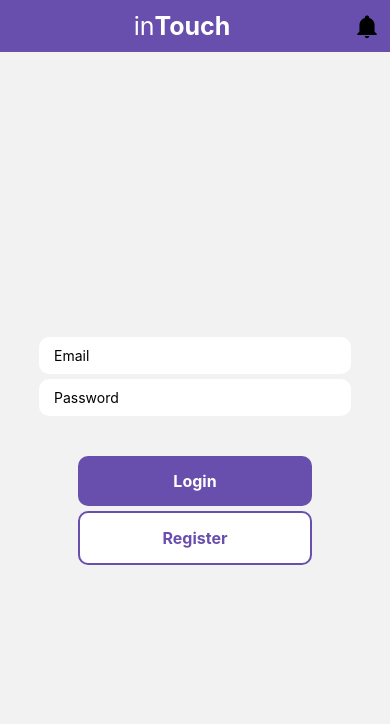
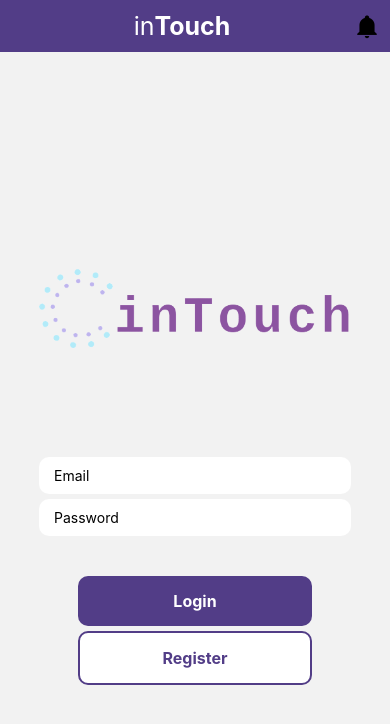
Before and after one commit to mhyneman8/inTouch, a React Native app: screen /Login in a window 390 px wide. Shown: the top 724 px of the page. Built offline with nearby package versions, Linux system fonts and the light colour scheme.

Commit message:
update colors and add logo

```diff
--- a/App.js
+++ b/App.js
@@ -174,7 +174,7 @@ const styles = StyleSheet.create({
     justifyContent: 'center',
   },
   statusBar: {
-    backgroundColor: '#c9b6fc',
+    backgroundColor: '#bab1d2',
     height: Constants.statusBarHeight
   }
 });
--- a/components/connect.js
+++ b/components/connect.js
@@ -99,7 +99,7 @@ export default class Connect extends React.Component {
         <View style={styles.container}>
           <View>
             {this.state.chatRooms.map(({ _id, user2 }) => (
-              <View style={styles.row}>
+              <View key={_id} style={styles.row}>
                 {/* <Text key={_id}>{user2}</Text> */}
                 <TouchableOpacity style={styles.button}
                 onPress={() => this.props.navigation.navigate('Message')}>
--- a/components/login.js
+++ b/components/login.js
@@ -1,5 +1,5 @@
 import React, { useState, useEffect } from 'react';
-import { StyleSheet, Text, View, TextInput, TouchableOpacity, KeyboardAvoidingView } from 'react-native';
+import { StyleSheet, Text, View, TextInput, TouchableOpacity, KeyboardAvoidingView, Image } from 'react-native';
 import { useNavigation } from '@react-navigation/core';
 // import { auth } from '../services/firebase';
 
@@ -43,6 +43,7 @@ const LoginScreen = () => {
             style={styles.container}
             behavior="padding"
         >
+            <Image source={require('../assets/logo.png')} style={styles.logo} />
             <View style={styles.inputContainer}>
                 <TextInput
                     placeholder='Email'
@@ -93,7 +94,7 @@ const styles = StyleSheet.create({
         width: '80%'
     },
     input: {
-        backgroundColor: 'white',
+        backgroundColor: '#fff',
         paddingHorizontal: 15,
         paddingVertical: 10,
         borderRadius: 10,
@@ -106,16 +107,16 @@ const styles = StyleSheet.create({
         marginTop: 40,
     },
     button: {
-        backgroundColor: '#694fad',
+        backgroundColor: '#523d87',
         width: '100%',
         padding: 15,
         borderRadius: 10,
         alignItems: 'center',
     },
     buttonOutline: {
-        backgroundColor: 'white',
+        backgroundColor: '#fff',
         marginTop: 5,
-        borderColor: '#694fad',
+        borderColor: '#523d87',
         borderWidth: 2,
     },
     buttonText: {
@@ -124,8 +125,14 @@ const styles = StyleSheet.create({
     fontSize: 16,
     },
     buttonOutlineText: {
-    color: '#694fad',
+    color: '#523d87',
     fontWeight: '700',
     fontSize: 16,
     },
+    logo: {
+        width: '80%',
+        height: 200,
+        resizeMode: 'contain',
+        marginBottom: 40
+    }
 })
--- a/components/topBar.js
+++ b/components/topBar.js
@@ -32,7 +32,7 @@ const styles = StyleSheet.create({
         alignSelf: 'stretch',
         height: 52,
         flexDirection: 'row',
-        backgroundColor: '#694fad',
+        backgroundColor: '#523d87',
         alignItems: 'center',
         justifyContent: 'space-between',
         paddingLeft: 10,
```
Also changed, not shown: assets/logo.png (added).
